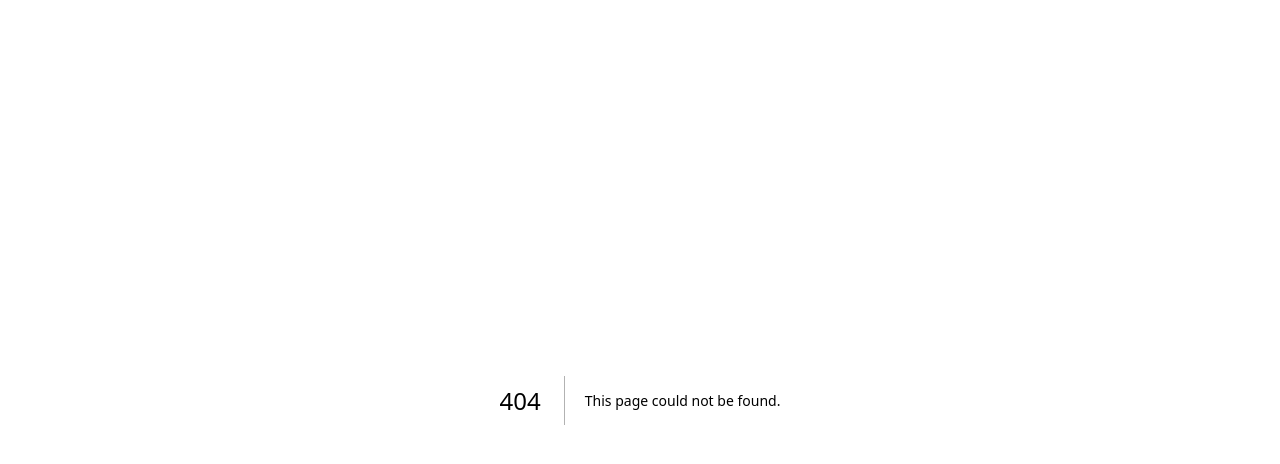
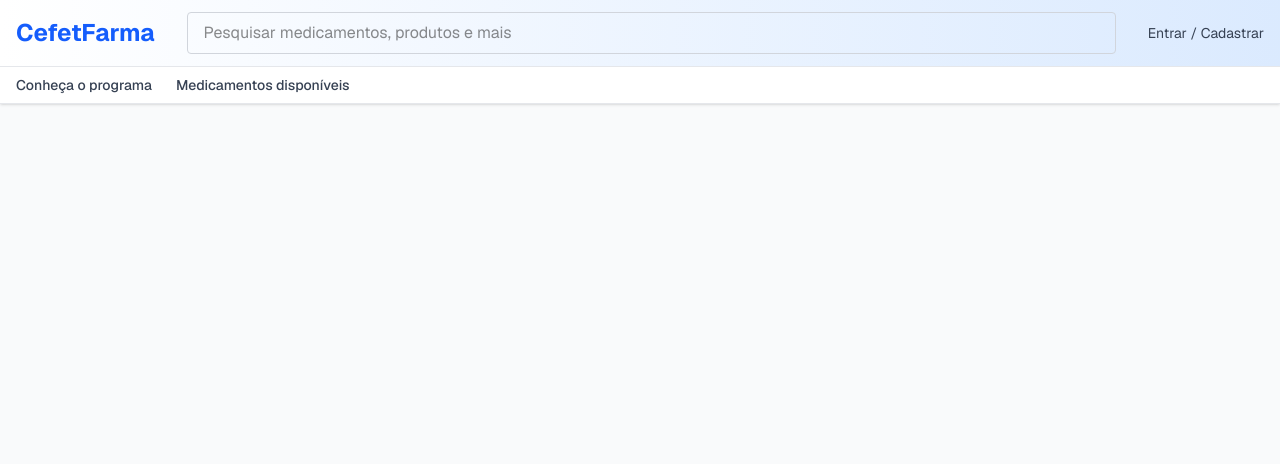
Before and after one commit to livialyrio/Frontend_WEBP2, a Next.js app: page /cadastro in a window 1280 px wide. Before the commit this address had no page. Shown: the top 464 px of the page. Built offline with nearby package versions, Linux system fonts and the light colour scheme.

Commit message:
colocando arquivos aleatórios para subir a estrutura de pastas

```diff
--- /dev/null
+++ b/src/app/cadastro/page.tsx
@@ -0,0 +1,41 @@
+import Link from 'next/link';
+//criei essa home de teste para ver se o next estava funcionando
+export default function HomePage() {
+  return (
+    <main className="min-h-screen bg-gray-50 font-sans">
+      {/* Top bar */}
+      <header className="bg-gradient-to-r from-white to-blue-100 shadow-sm">
+        <div className="max-w-7xl mx-auto px-4 py-3 flex justify-between items-center">
+          <div className="flex items-center gap-2">
+            <div className="text-blue-600 text-2xl font-bold">CefetFarma</div>
+          </div>
+          <div className="flex-1 mx-8">
+            <input
+              type="text"
+              placeholder="Pesquisar medicamentos, produtos e mais"
+              className="w-full px-4 py-2 rounded border border-gray-300 focus:outline-none"
+            />
+          </div>
+          <div className="flex items-center gap-4">
+            <Link href="#" className="text-sm text-gray-700 hover:underline">
+              Entrar / Cadastrar
+            </Link>
+          </div>
+        </div>
+
+        {/* Navigation */}
+        <nav className="bg-white border-t border-b border-gray-200">
+          <div className="max-w-7xl mx-auto px-4 py-2 flex gap-6 text-sm font-medium text-gray-700">
+            <Link href="#" className="hover:text-blue-600">
+              Conheça o programa
+            </Link>
+            <Link href="#" className="hover:text-blue-600">
+              Medicamentos disponíveis
+            </Link>
+          </div>
+        </nav>
+      </header>
+
+    </main>
+  );
+}
--- /dev/null
+++ b/src/app/login/page.tsx
@@ -0,0 +1,41 @@
+import Link from 'next/link';
+//criei essa home de teste para ver se o next estava funcionando
+export default function HomePage() {
+  return (
+    <main className="min-h-screen bg-gray-50 font-sans">
+      {/* Top bar */}
+      <header className="bg-gradient-to-r from-white to-blue-100 shadow-sm">
+        <div className="max-w-7xl mx-auto px-4 py-3 flex justify-between items-center">
+          <div className="flex items-center gap-2">
+            <div className="text-blue-600 text-2xl font-bold">CefetFarma</div>
+          </div>
+          <div className="flex-1 mx-8">
+            <input
+              type="text"
+              placeholder="Pesquisar medicamentos, produtos e mais"
+              className="w-full px-4 py-2 rounded border border-gray-300 focus:outline-none"
+            />
+          </div>
+          <div className="flex items-center gap-4">
+            <Link href="#" className="text-sm text-gray-700 hover:underline">
+              Entrar / Cadastrar
+            </Link>
+          </div>
+        </div>
+
+        {/* Navigation */}
+        <nav className="bg-white border-t border-b border-gray-200">
+          <div className="max-w-7xl mx-auto px-4 py-2 flex gap-6 text-sm font-medium text-gray-700">
+            <Link href="#" className="hover:text-blue-600">
+              Conheça o programa
+            </Link>
+            <Link href="#" className="hover:text-blue-600">
+              Medicamentos disponíveis
+            </Link>
+          </div>
+        </nav>
+      </header>
+
+    </main>
+  );
+}
--- /dev/null
+++ b/src/app/medicamentosDisponiveis/page.tsx
@@ -0,0 +1,41 @@
+import Link from 'next/link';
+//criei essa home de teste para ver se o next estava funcionando
+export default function HomePage() {
+  return (
+    <main className="min-h-screen bg-gray-50 font-sans">
+      {/* Top bar */}
+      <header className="bg-gradient-to-r from-white to-blue-100 shadow-sm">
+        <div className="max-w-7xl mx-auto px-4 py-3 flex justify-between items-center">
+          <div className="flex items-center gap-2">
+            <div className="text-blue-600 text-2xl font-bold">CefetFarma</div>
+          </div>
+          <div className="flex-1 mx-8">
+            <input
+              type="text"
+              placeholder="Pesquisar medicamentos, produtos e mais"
+              className="w-full px-4 py-2 rounded border border-gray-300 focus:outline-none"
+            />
+          </div>
+          <div className="flex items-center gap-4">
+            <Link href="#" className="text-sm text-gray-700 hover:underline">
+              Entrar / Cadastrar
+            </Link>
+          </div>
+        </div>
+
+        {/* Navigation */}
+        <nav className="bg-white border-t border-b border-gray-200">
+          <div className="max-w-7xl mx-auto px-4 py-2 flex gap-6 text-sm font-medium text-gray-700">
+            <Link href="#" className="hover:text-blue-600">
+              Conheça o programa
+            </Link>
+            <Link href="#" className="hover:text-blue-600">
+              Medicamentos disponíveis
+            </Link>
+          </div>
+        </nav>
+      </header>
+
+    </main>
+  );
+}
--- /dev/null
+++ b/src/app/solicitacoes/page.tsx
@@ -0,0 +1,41 @@
+import Link from 'next/link';
+//criei essa home de teste para ver se o next estava funcionando
+export default function HomePage() {
+  return (
+    <main className="min-h-screen bg-gray-50 font-sans">
+      {/* Top bar */}
+      <header className="bg-gradient-to-r from-white to-blue-100 shadow-sm">
+        <div className="max-w-7xl mx-auto px-4 py-3 flex justify-between items-center">
+          <div className="flex items-center gap-2">
+            <div className="text-blue-600 text-2xl font-bold">CefetFarma</div>
+          </div>
+          <div className="flex-1 mx-8">
+            <input
+              type="text"
+              placeholder="Pesquisar medicamentos, produtos e mais"
+              className="w-full px-4 py-2 rounded border border-gray-300 focus:outline-none"
+            />
+          </div>
+          <div className="flex items-center gap-4">
+            <Link href="#" className="text-sm text-gray-700 hover:underline">
+              Entrar / Cadastrar
+            </Link>
+          </div>
+        </div>
+
+        {/* Navigation */}
+        <nav className="bg-white border-t border-b border-gray-200">
+          <div className="max-w-7xl mx-auto px-4 py-2 flex gap-6 text-sm font-medium text-gray-700">
+            <Link href="#" className="hover:text-blue-600">
+              Conheça o programa
+            </Link>
+            <Link href="#" className="hover:text-blue-600">
+              Medicamentos disponíveis
+            </Link>
+          </div>
+        </nav>
+      </header>
+
+    </main>
+  );
+}
```
Also changed, not shown: src/componentes/alerta.tsx (added).
